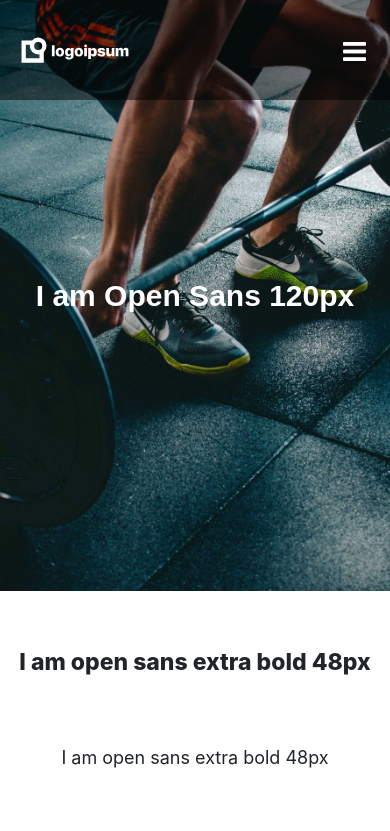
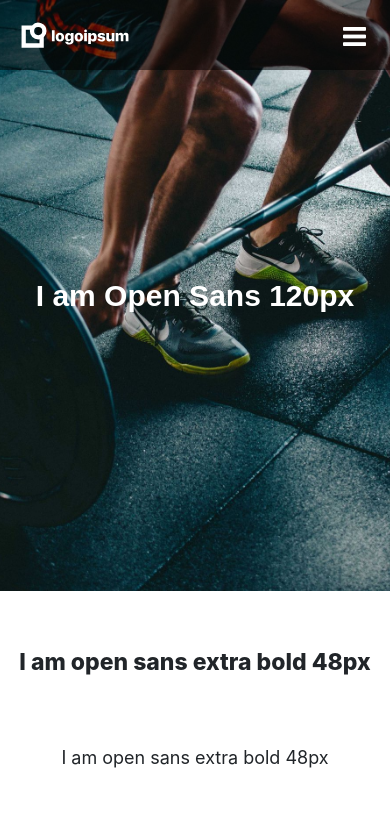
Before and after one commit to arslansajid/html_test, a React (Create React App) app: page / in a window 390 px wide. Shown: the top 831 px of the page. Built offline with nearby package versions, Linux system fonts and the light colour scheme.

Commit message:
mobile header height

```diff
--- a/src/components/header/index.css
+++ b/src/components/header/index.css
@@ -41,7 +41,7 @@
         position: fixed;
         top: 0;
         width: 100%;
-        height: 100px;
+        height: 70px;
         display: flex;
         justify-content: center;
         z-index: 4;
```
